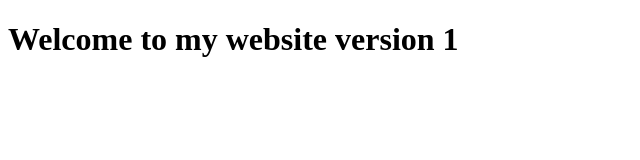
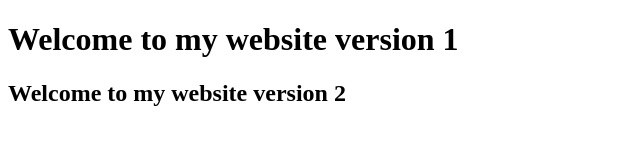
Before and after one commit to VyomMittal174/ProjectGit, a plain HTML site: page index.html in a window 1280 px wide. Shown: the whole page, without its empty margins (0-640 px from the left). Drawn offline with Linux system fonts and the light colour scheme.

Commit message:
second commit

```diff
--- a/index.html
+++ b/index.html
@@ -7,5 +7,6 @@
 </head>
 <body>
     <h1>Welcome to my website version 1</h1>
+    <h2>Welcome to my website version 2</h2>
 </body>
 </html>
```
